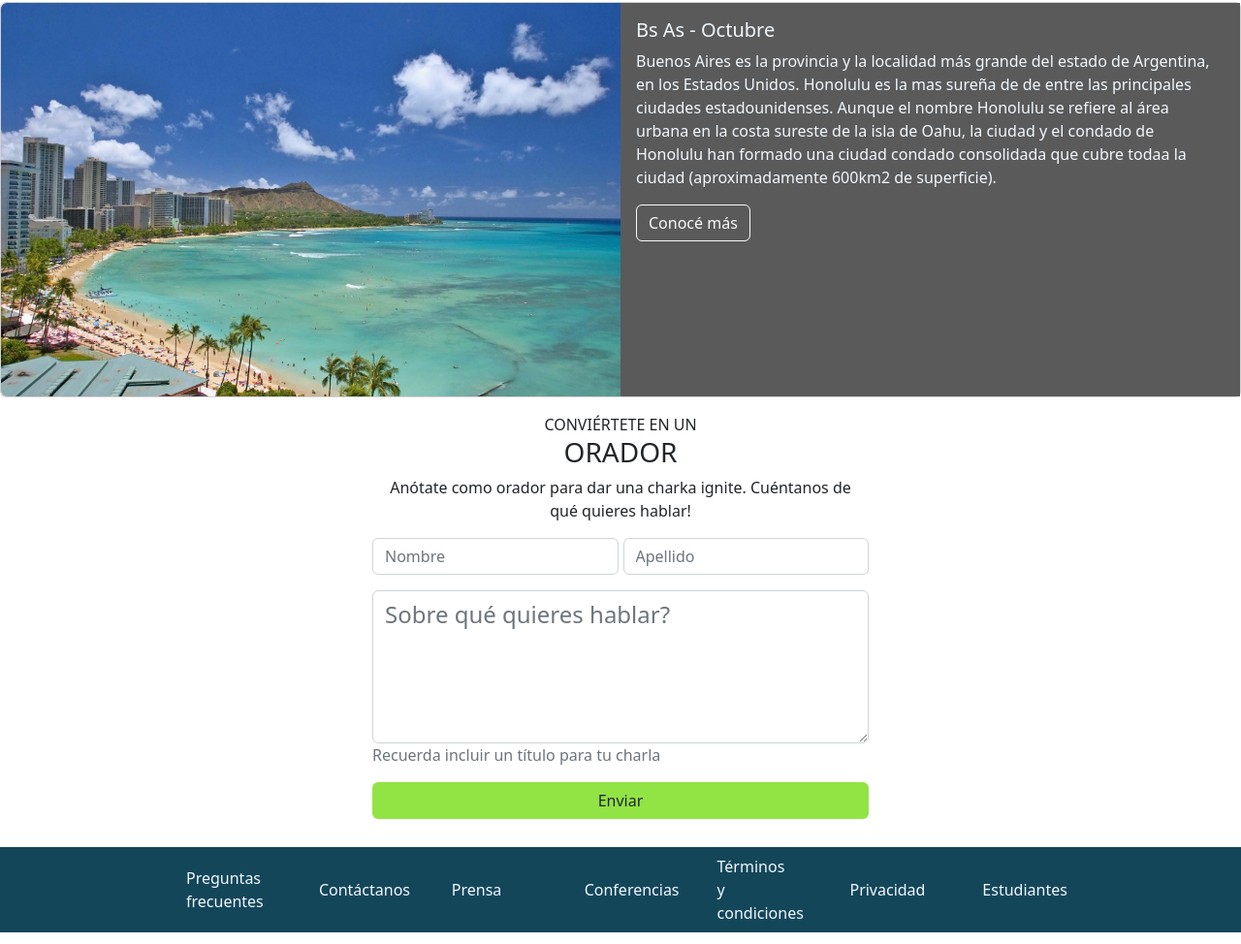
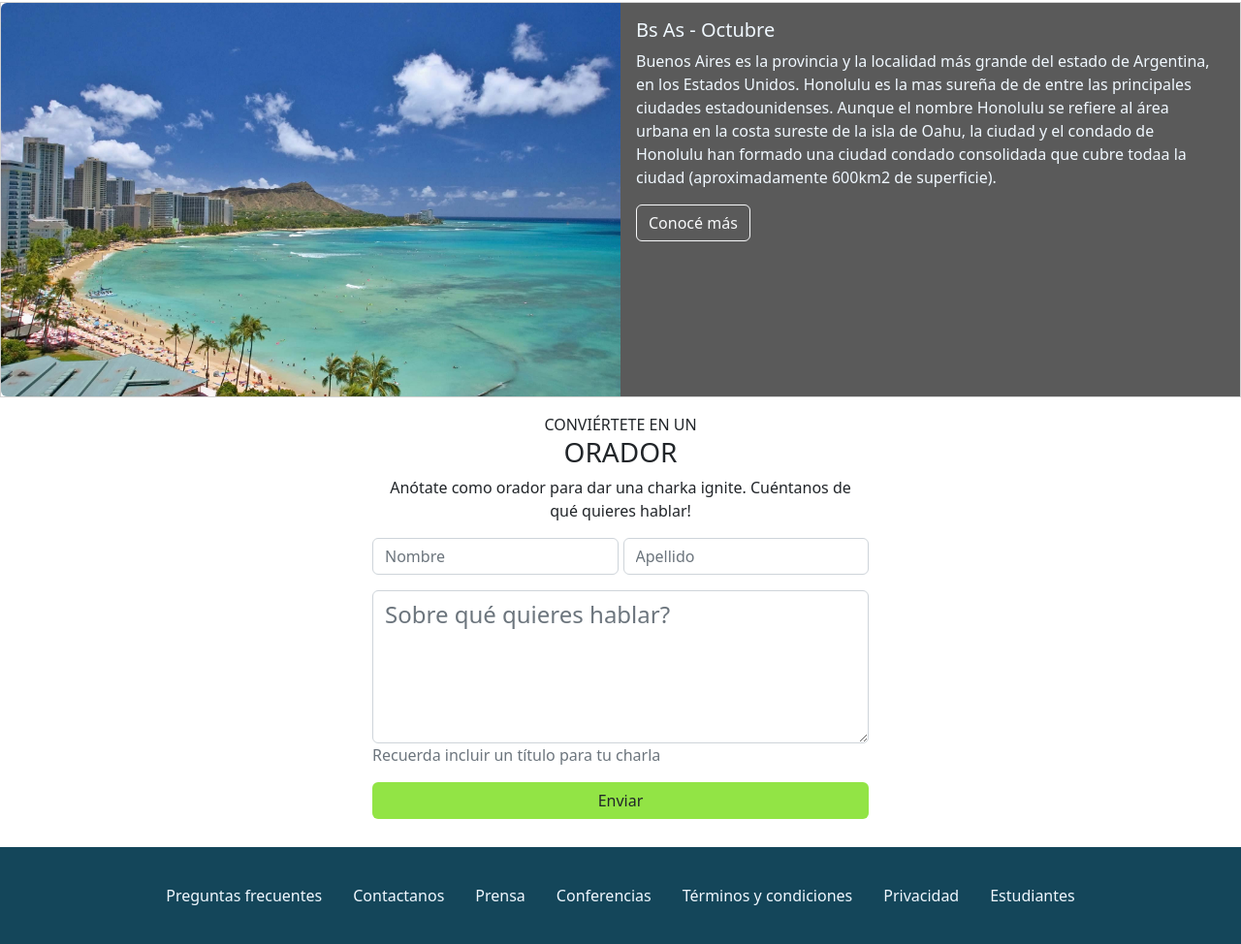
Before and after one commit to mpchaneton/TP-integrador-Codo-a-Codo, a plain HTML site: page index.html in a window 1280 px wide. Shown: the part 1804-2778 px from the top of the page at 97% size. Drawn offline with nearby package versions, Linux system fonts and the light colour scheme.

Commit message:
arreglo border radius y footer

```diff
--- a/assets/style.css
+++ b/assets/style.css
@@ -27,7 +27,7 @@ header {
     color: rgba(240, 248, 255, 0.5);
 }
 
-.navbar-brand{
+.navbar-brand {
     font-size: x-large;
 }
 
@@ -37,31 +37,33 @@ header {
 
 
 /* seccion 1 */
+.card {
+    border-radius: 0%;
+}
 
-
-.card-img-overlay{
+.card-img-overlay {
     margin-right: 10%;
     margin-top: 30%;
     text-align: right;
-
 }
 
-.card-img{
+.card-img {
     filter: brightness(0.5);
+    border-radius: 0%;
 }
 
-#parrafoportada{
+#parrafoportada {
     margin-left: 50%;
 }
 
 
-#btncomprar{
+#btncomprar {
     background-color: green;
     border-style: solid;
     color: #f0f8ff;
 }
 
-#btnorador{
+#btnorador {
     border-style: solid;
     border-color: #f0f8ff;
     color: #f0f8ff;
@@ -70,7 +72,7 @@ filter: brightness(0.5);
 
 /* seccion 2 */
 
-#S2{
+#S2 {
     margin-bottom: 2%;
     text-align: center;
 }
@@ -116,7 +118,11 @@ filter: brightness(0.5);
 
 footer {
     background-color: rgb(20, 70, 90);
+    height: 100px;
+    display: flex;
+    flex-direction: row;
+    flex-wrap: wrap;
     justify-content: center;
-    padding-right: 15%;
-    padding-left: 15%;
+    align-items: center;
+
 }
--- a/index.html
+++ b/index.html
@@ -60,7 +60,7 @@
         <div class="card text-bg-dark">
             <img src="./assets/media/bsas.jpg" class="card-img" alt="foto Bs As">
 
-        <div class="card-img-overlay">
+            <div class="card-img-overlay">
 
                 <h3 class="card-title text-end">Conf Bs As</h3>
                 <p class="card-text col-6 text-end" id="parrafoportada">Buenos Aires llega por primera vez a
@@ -89,7 +89,8 @@
 
         <div class="container">
             <p>
-                CONOCÉ A LOS <h3>ORADORES</h3>
+                CONOCÉ A LOS
+            <h3>ORADORES</h3>
             </p>
 
 
@@ -224,28 +225,36 @@
 
     <footer>
 
-        <div class="container">
 
-            <div class="row">
+            <ul class="nav justify-content-center">
 
-                <div class="navbar " id="ft">
+                <li class="nav-item">
+                    <a class="nav-link" href="#">Preguntas frecuentes</a>
+                </li>
+                <li class="nav-item">
+                    <a class="nav-link" href="#">Contactanos</a>
+                </li>
+                <li class="nav-item">
+                    <a class="nav-link" href="#">Prensa</a>
+                </li>
+                <li class="nav-item">
+                    <a class="nav-link" href="#">Conferencias</a>
+                </li>
+                <li class="nav-item">
+                    <a class="nav-link" href="#">Términos y condiciones</a>
+                </li>
+                <li class="nav-item">
+                    <a class="nav-link" href="#">Privacidad</a>
+                </li>
+                <li class="nav-item">
+                    <a class="nav-link" href="#">Estudiantes</a>
+                </li>
 
-                    <a class="nav-link col-1" href="#">Preguntas frecuentes</a>
-                    <a class="nav-link col-1" href="#">Contáctanos</a>
-                    <a class="nav-link col-1" href="#">Prensa</a>
-                    <a class="nav-link col-1" href="#">Conferencias</a>
-                    <a class="nav-link col-1" href="#">Términos y condiciones</a>
-                    <a class="nav-link col-1" href="#">Privacidad</a>
-                    <a class="nav-link col-1" href="#">Estudiantes</a>
-                </div>
-
-            </div>
-
-        </div>
-        </nav>
+            </ul>
 
     </footer>
 
+    <script src="script.js"></script>
 </body>
 
 </html>
--- /dev/null
+++ b/script.js
@@ -0,0 +1 @@
+console.log(10)
```
Lines whose indentation alone changed are shown as unchanged.
